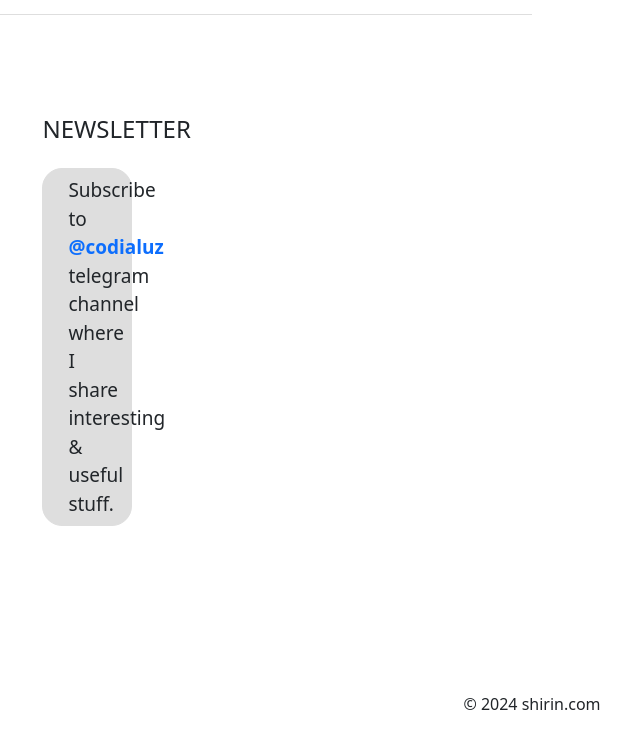
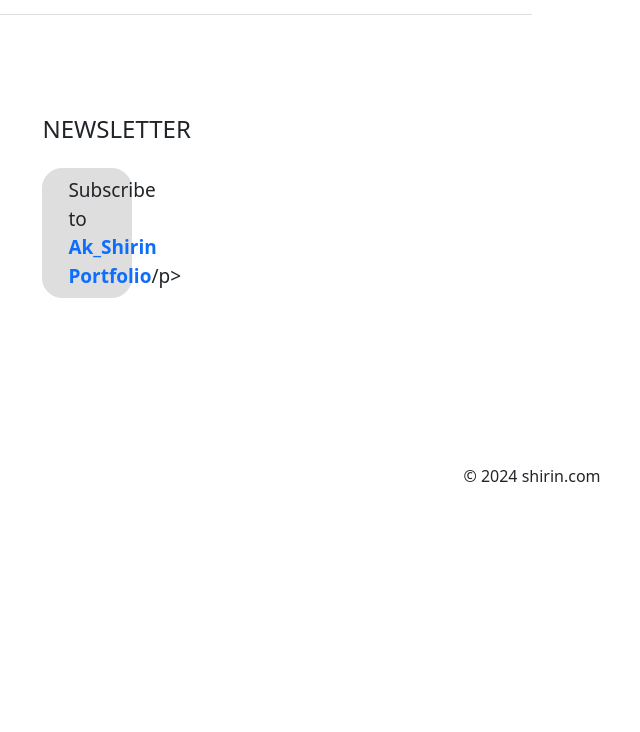
Before and after one commit to akramjonovash02/blog1, a Django app: page /blog/ in a window 1280 px wide. Shown: the part 603-1335 px from the top of the page, without its empty margins (96-736 px from the left). After the commit the page ends 1085 px from the top, so only its background shows below. Run offline with Django 5.2, Linux system fonts and the light colour scheme; data comes from the database, SQL or seed files in the repository; some libraries are stand-ins or nearby versions.

Commit message:
tugaldi1

```diff
--- a/templates/blog.html
+++ b/templates/blog.html
@@ -43,7 +43,7 @@
             {% endfor %}
             <div class="col-12 col-md-6 col-sm-6 main-card2">
                 <h4>NEWSLETTER</h4>
-                <p>Subscribe to <a href="#">@codialuz</a> telegram channel where I share interesting & useful stuff.</p>
+                <p>Subscribe to <a href="https://t.me/+nXuTdMB9Qss3OTYy">Ak_Shirin Portfolio</a>/p>
 
             </div>
         </div>
```
